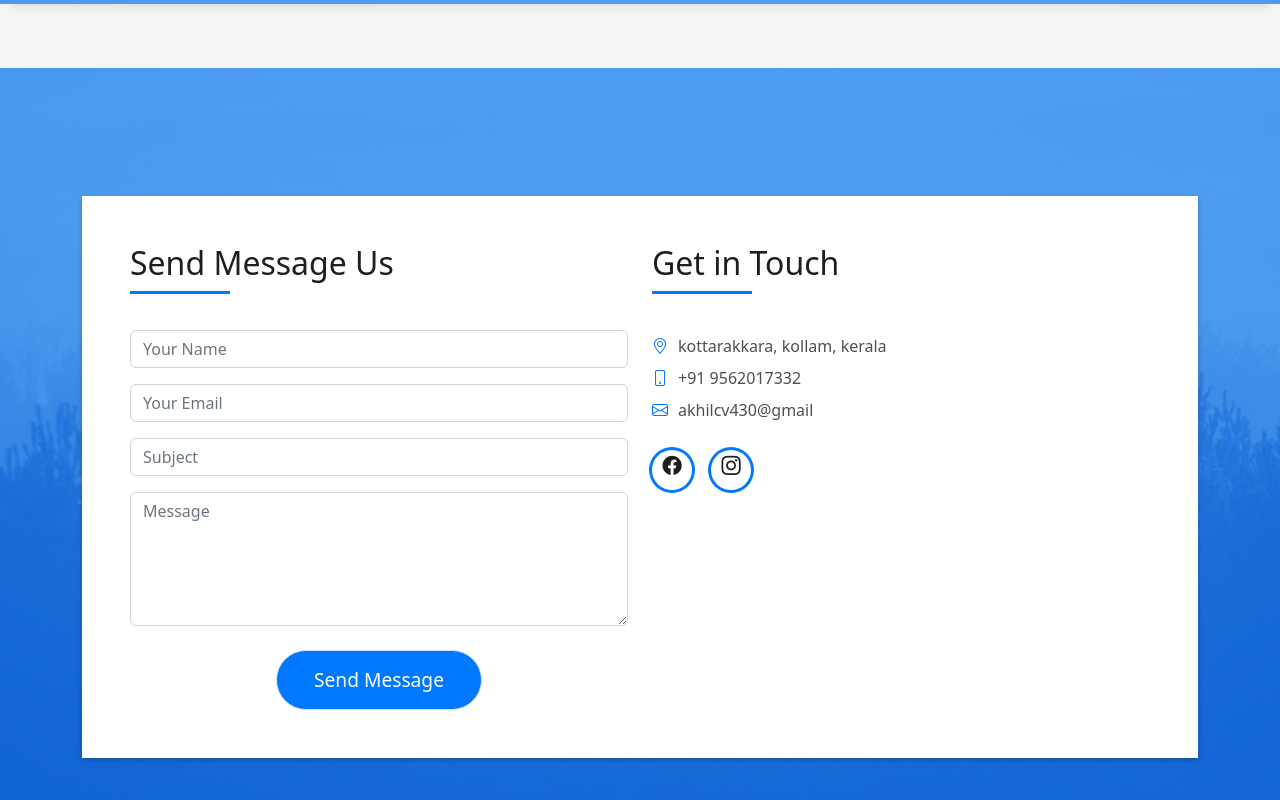
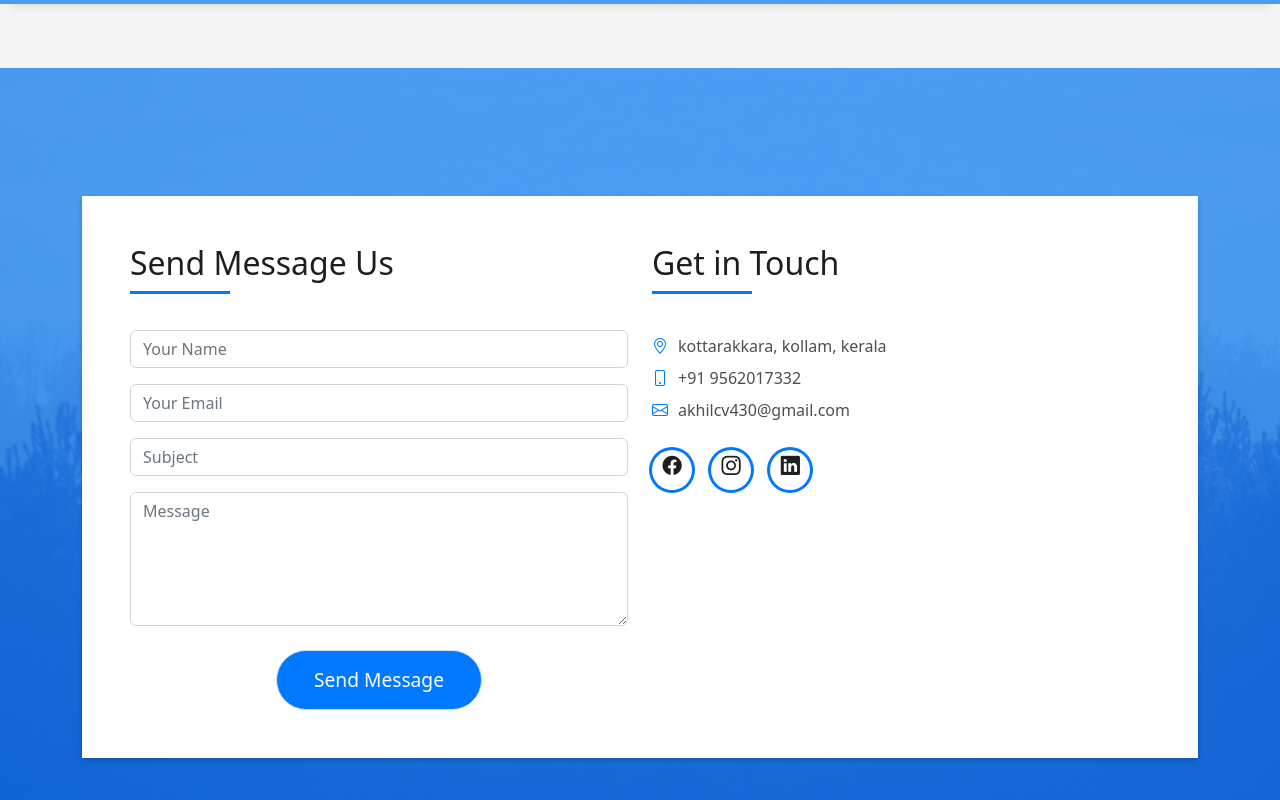
Before and after one commit to Akhil9249/portfolio, a website: page index.html in a window 1280 px wide. Shown: the part 4145-4945 px from the top of the page. Drawn offline with nearby package versions, Linux system fonts and the light colour scheme.

Commit message:
address updated

```diff
--- a/index.html
+++ b/index.html
@@ -496,13 +496,14 @@
                       <ul class="list-ico">
                         <li><span class="bi bi-geo-alt"></span>kottarakkara, kollam, kerala</li>
                         <li><span class="bi bi-phone"></span>+91 9562017332</li>
-                        <li><span class="bi bi-envelope"></span>akhilcv430@gmail</li>
+                        <li><span class="bi bi-envelope"></span>akhilcv430@gmail.com</li>
                       </ul>
                     </div>
                     <div class="socials">
                       <ul>
                         <li><a href="https://www.facebook.com/akhil.cv.7169?mibextid=ZbWKwL"><span class="ico-circle"><i class="bi bi-facebook"></i></span></a></li>
                         <li><a href="https://instagram.com/akhilc_v?igshid=ZDdkNTZiNTM="><span class="ico-circle"><i class="bi bi-instagram"></i></span></a></li>
+                        <li><a href=""><span class="ico-circle"><i class="bi bi-linkedin"></i></span></a></li>
                         <!-- <li><a href=""><span class="ico-circle"><i class="bi bi-twitter"></i></span></a></li>
                         <li><a href=""><span class="ico-circle"><i class="bi bi-linkedin"></i></span></a></li> -->
                       </ul>
```
